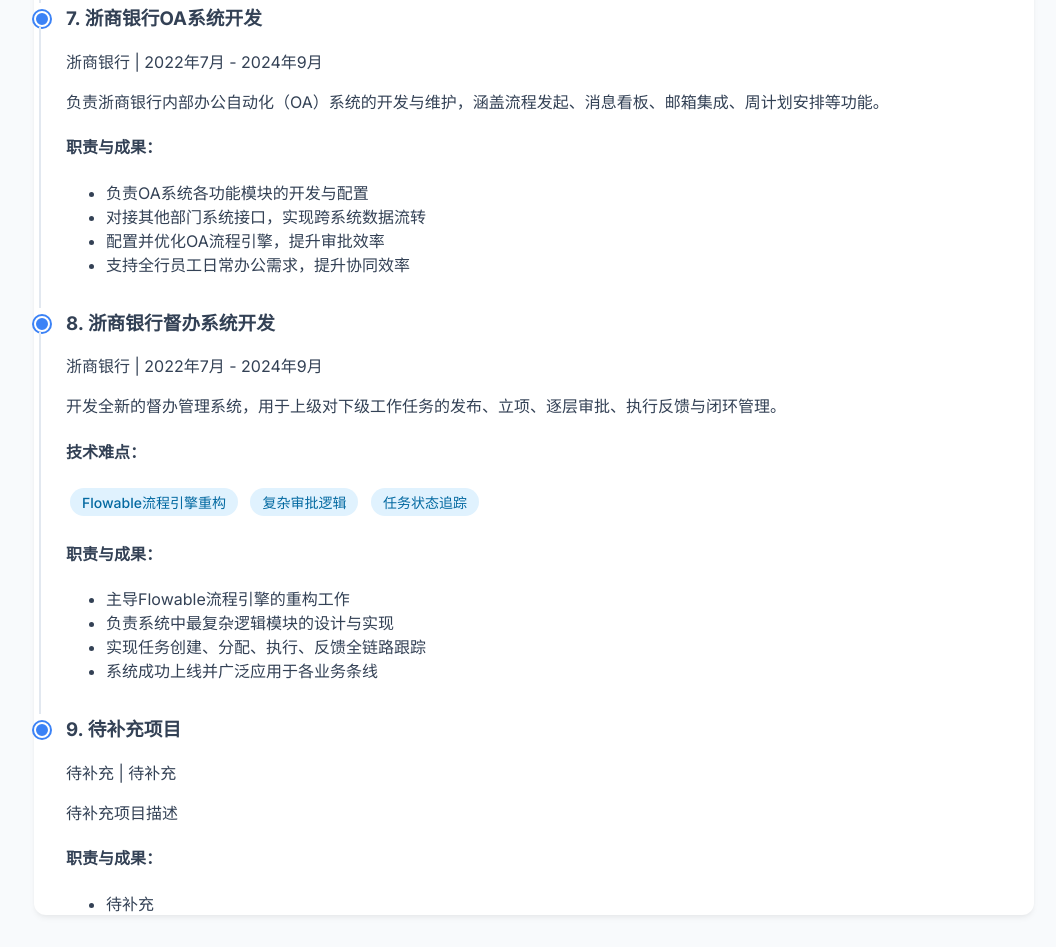
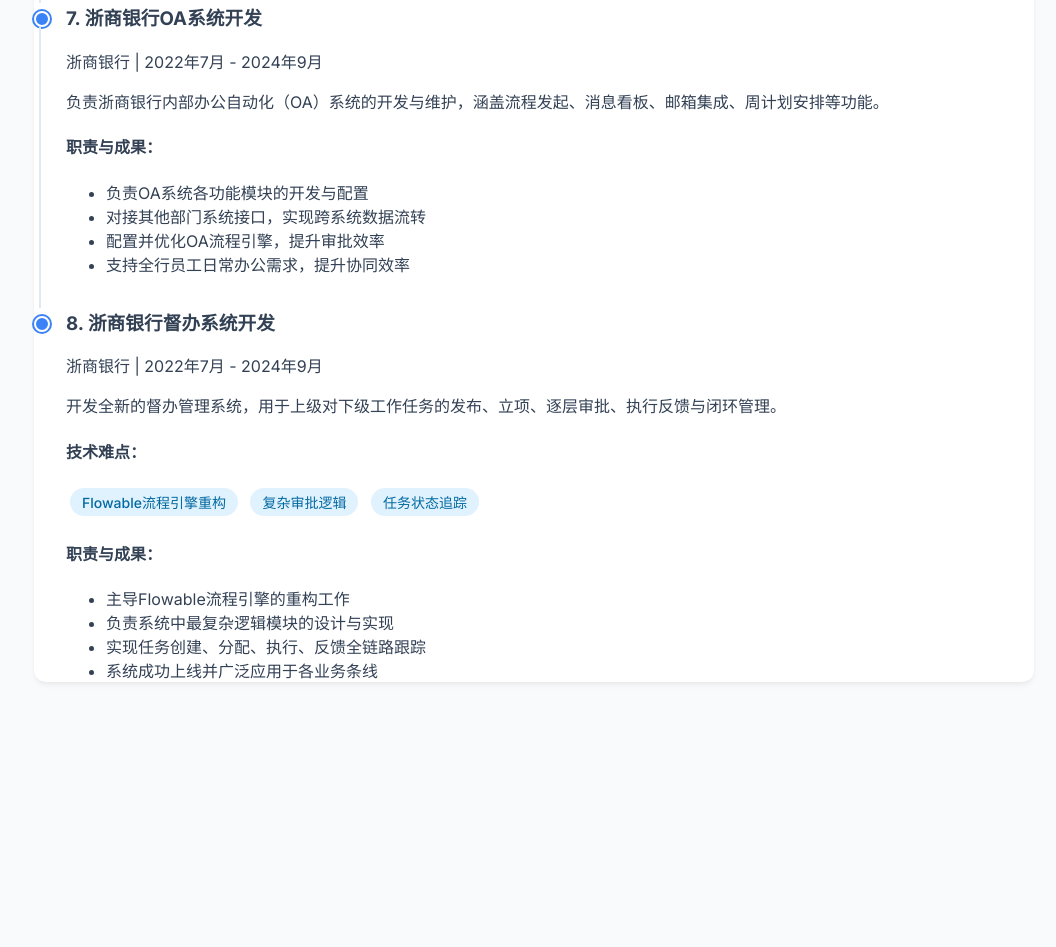
Before and after one commit to PSC0816/LXY-Resume, a plain HTML site: page index.html in a window 1280 px wide. Shown: the part 4909-5856 px from the top of the page, without its empty margins (106-1162 px from the left). After the commit the page ends 5623 px from the top, so only its background shows below. Drawn offline with Linux system fonts and the light colour scheme.

Commit message:
Update index.html

```diff
--- a/index.html
+++ b/index.html
@@ -715,24 +715,6 @@
                             </ul>
                         </div>
                     </div>
-
-                    <!-- 项目9 -->
-                    <div class="timeline-item">
-                        <div class="flex flex-col md:flex-row md:items-start md:justify-between mb-2">
-                            <h3 class="text-xl font-bold text-slate-800">9. 待补充项目</h3>
-                            <div class="text-slate-600 font-medium">
-                                待补充 | 待补充
-                            </div>
-                        </div>
-                        <p class="text-slate-700 mb-4">待补充项目描述</p>
-
-                        <div>
-                            <h4 class="font-bold text-slate-800 mb-1">职责与成果：</h4>
-                            <ul class="list-disc pl-5 text-slate-700 space-y-1">
-                                <li>待补充</li>
-                            </ul>
-                        </div>
-                    </div>
                 </div>
             </section>
         </main>
```
